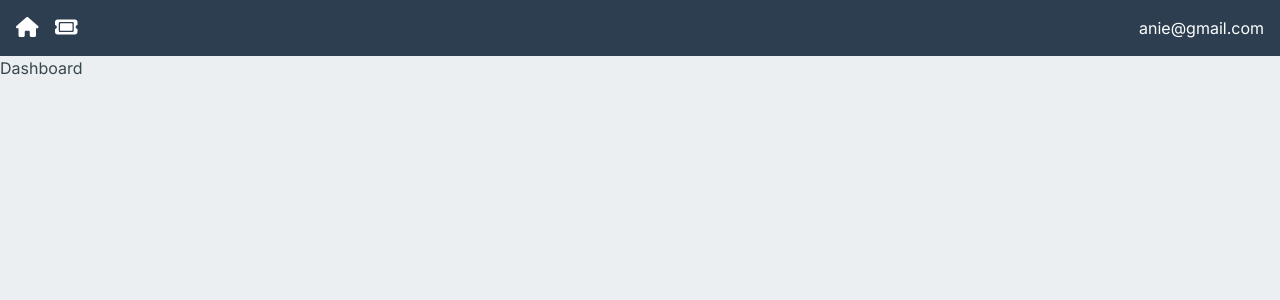
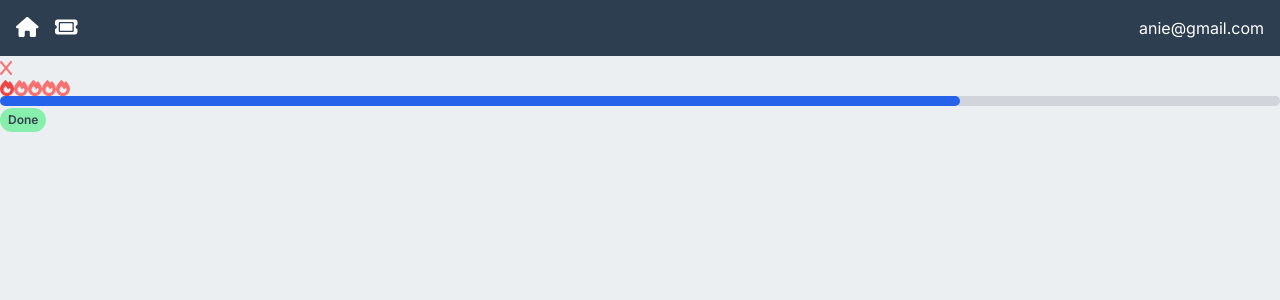
Before and after one commit to rdayupay/next-task-vault, a Next.js app: page / in a window 1280 px wide. Shown: the top 300 px of the page. Built offline with nearby package versions, Linux system fonts and the light colour scheme.

Commit message:
Create additional components

```diff
--- /dev/null
+++ b/src/app/(components)/DeleteBlock.jsx
@@ -0,0 +1,13 @@
+import { faX } from '@fortawesome/free-solid-svg-icons';
+import { FontAwesomeIcon } from '@fortawesome/react-fontawesome';
+
+const DeleteBlock = () => {
+  return (
+    <FontAwesomeIcon
+      icon={faX}
+      className="text-red-400 hover:cursor-pointer hover:text-red-600"
+    />
+  );
+};
+
+export default DeleteBlock;
--- /dev/null
+++ b/src/app/(components)/PriorityDisplay.jsx
@@ -0,0 +1,16 @@
+import { faFire } from '@fortawesome/free-solid-svg-icons';
+import { FontAwesomeIcon } from '@fortawesome/react-fontawesome';
+
+const PriorityDisplay = () => {
+  return (
+    <div className="flex justify-start align-baseline">
+      <FontAwesomeIcon icon={faFire} className="text-red-500" />
+      <FontAwesomeIcon icon={faFire} className="text-red-400" />
+      <FontAwesomeIcon icon={faFire} className="text-red-400" />
+      <FontAwesomeIcon icon={faFire} className="text-red-400" />
+      <FontAwesomeIcon icon={faFire} className="text-red-400" />
+    </div>
+  );
+};
+
+export default PriorityDisplay;
--- /dev/null
+++ b/src/app/(components)/ProgressDisplay.jsx
@@ -0,0 +1,12 @@
+const ProgressDisplay = () => {
+  return (
+    <div className="w-full bg-gray-300 rounded-full h-2.5">
+      <div
+        className="bg-blue-600 h-2.5 rounded-full"
+        style={{ width: '75%' }}
+      ></div>
+    </div>
+  );
+};
+
+export default ProgressDisplay;
--- /dev/null
+++ b/src/app/(components)/StatusDisplay.jsx
@@ -0,0 +1,9 @@
+const StatusDisplay = () => {
+  return (
+    <span className="inline-block rounded-full px-2 py-1 text-xs font-semibold text-gray-700 bg-green-300">
+      Done
+    </span>
+  );
+};
+
+export default StatusDisplay;
--- /dev/null
+++ b/src/app/(components)/TicketCard.jsx
@@ -0,0 +1,17 @@
+import DeleteBlock from './DeleteBlock';
+import PriorityDisplay from './PriorityDisplay';
+import ProgressDisplay from './ProgressDisplay';
+import StatusDisplay from './StatusDisplay';
+
+const TicketCard = () => {
+  return (
+    <div>
+      <DeleteBlock />
+      <PriorityDisplay />
+      <ProgressDisplay />
+      <StatusDisplay />
+    </div>
+  );
+};
+
+export default TicketCard;
--- a/src/app/layout.js
+++ b/src/app/layout.js
@@ -10,7 +10,7 @@
 const inter = Inter({ subsets: ['latin'] });
 
 export const metadata = {
-  title: 'Ticket Vault',
+  title: 'Task Vault',
   description: 'Simplify project management with easy task tracking',
 };
 
--- a/src/app/page.jsx
+++ b/src/app/page.jsx
@@ -1,5 +1,11 @@
+import TicketCard from './(components)/TicketCard';
+
 const Dashboard = () => {
-  return <div>Dashboard</div>;
+  return (
+    <div>
+      <TicketCard />
+    </div>
+  );
 };
 
 export default Dashboard;
```
